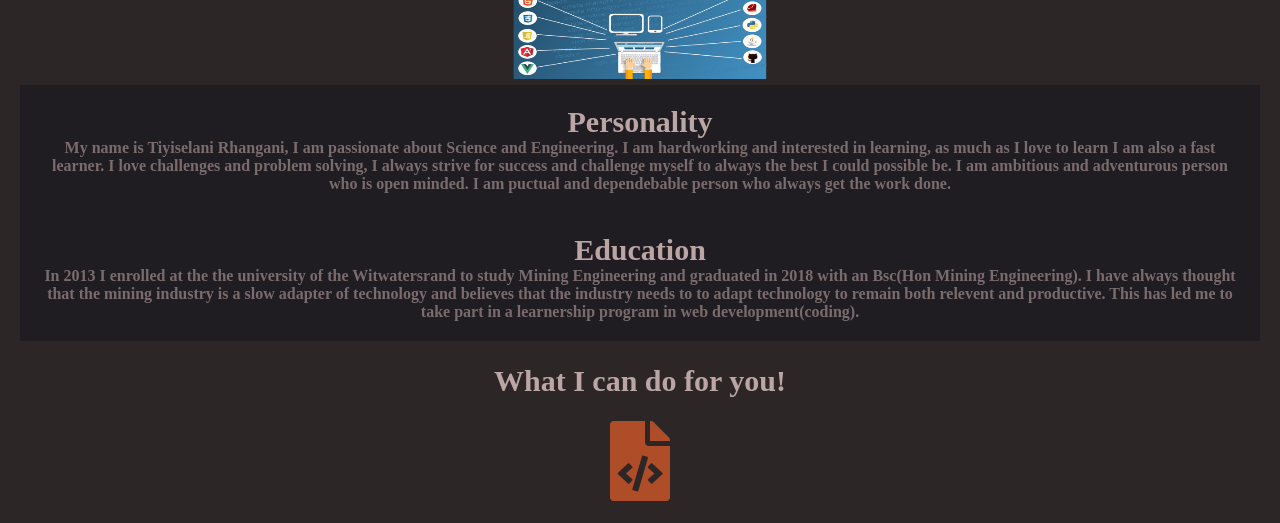
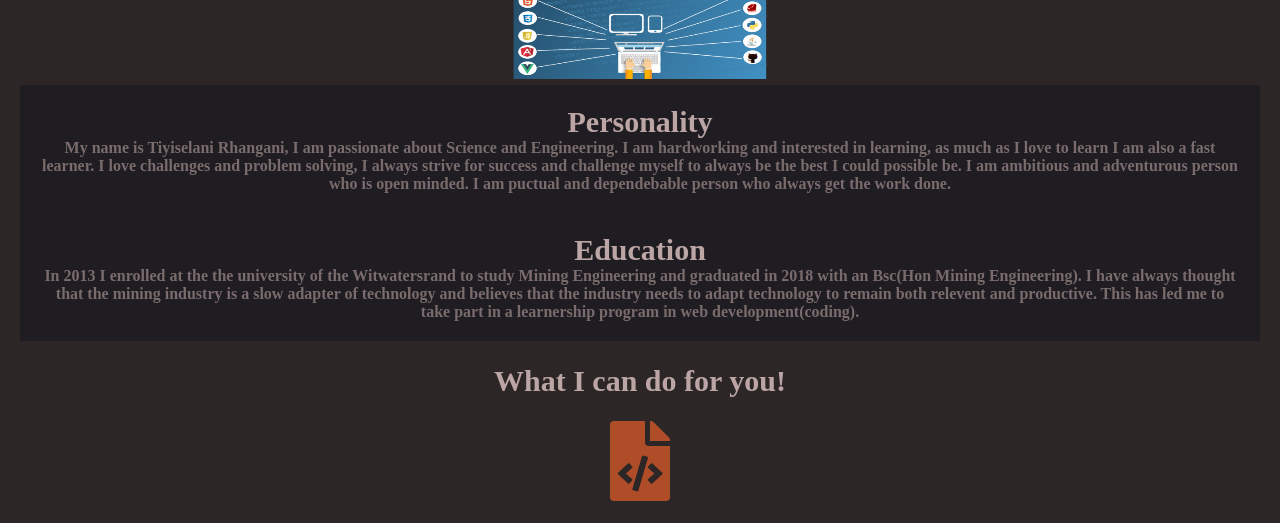
Before and after one commit to Concellia/Concellia.github.io, a plain HTML site: page index.html in a window 1280 px wide. Shown: the part 840-1363 px from the top of the page. Drawn offline with Linux system fonts and the light colour scheme.

Commit message:
fixed spelling

```diff
--- a/index.html
+++ b/index.html
@@ -44,7 +44,7 @@
 
                         <h4><b></b>Personality</b></h4>
                         <p>My name is Tiyiselani Rhangani, I am passionate about Science and Engineering. I am hardworking and interested in learning, as much as I love to learn I am also a fast learner.
-                            I love challenges and problem solving, I always strive for success and challenge myself to always the best I could possible be. I am ambitious and adventurous person who is open minded.
+                            I love challenges and problem solving, I always strive for success and challenge myself to always be the best I could possible be. I am ambitious and adventurous person who is open minded.
                             I am puctual and dependebable person who always get the work done.
                          </p>
 
@@ -55,7 +55,7 @@
                         <p>In 2013 I enrolled at the
                             the university of the Witwatersrand to study Mining Engineering and graduated in 2018 with an
                             Bsc(Hon Mining Engineering). I have always thought that the mining industry is a slow adapter of
-                            technology and believes that the industry needs to to adapt technology to remain both relevent and
+                            technology and believes that the industry needs to adapt technology to remain both relevent and
                             productive. This has led me to take part in a learnership program in web development(coding).
                         </p>
 
```
